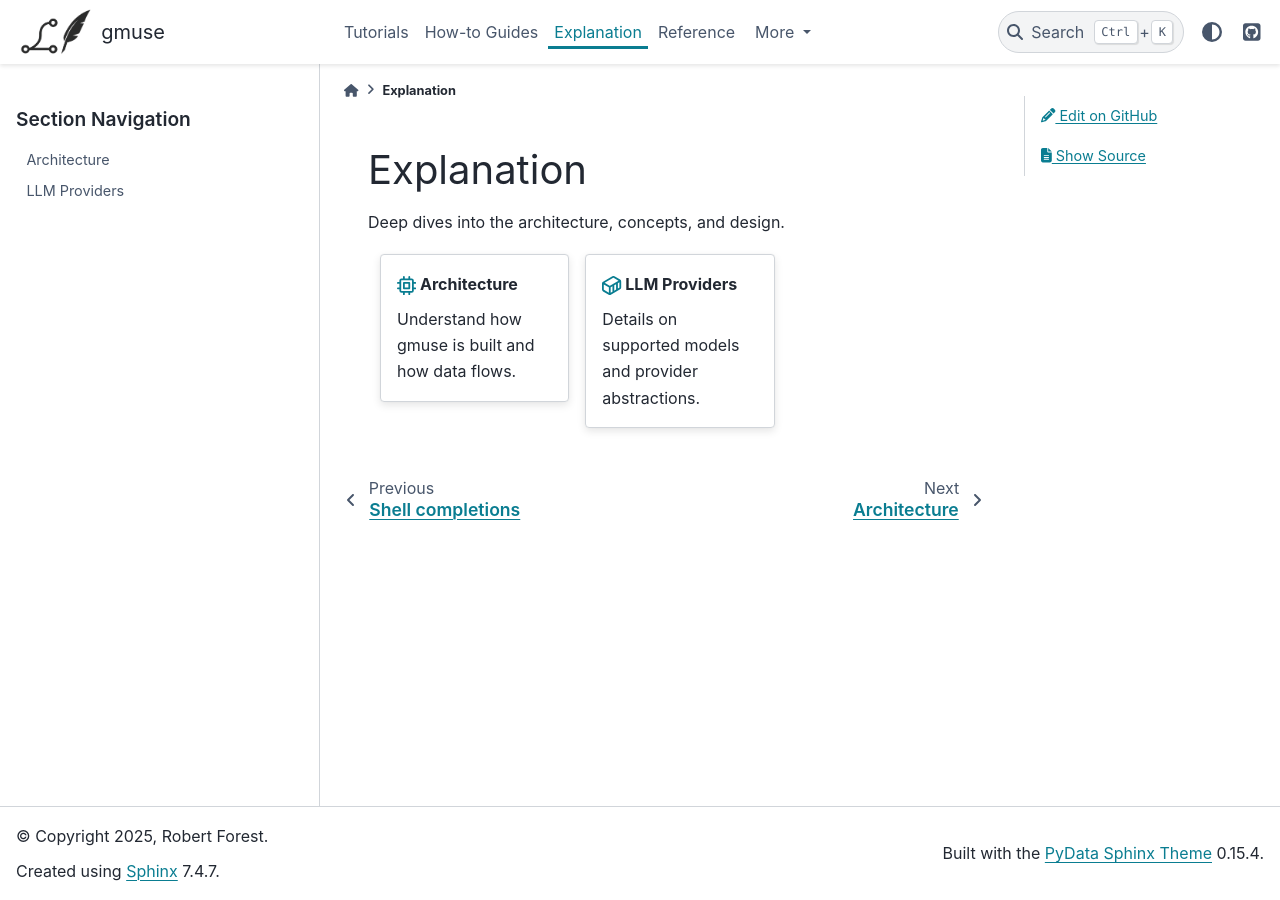
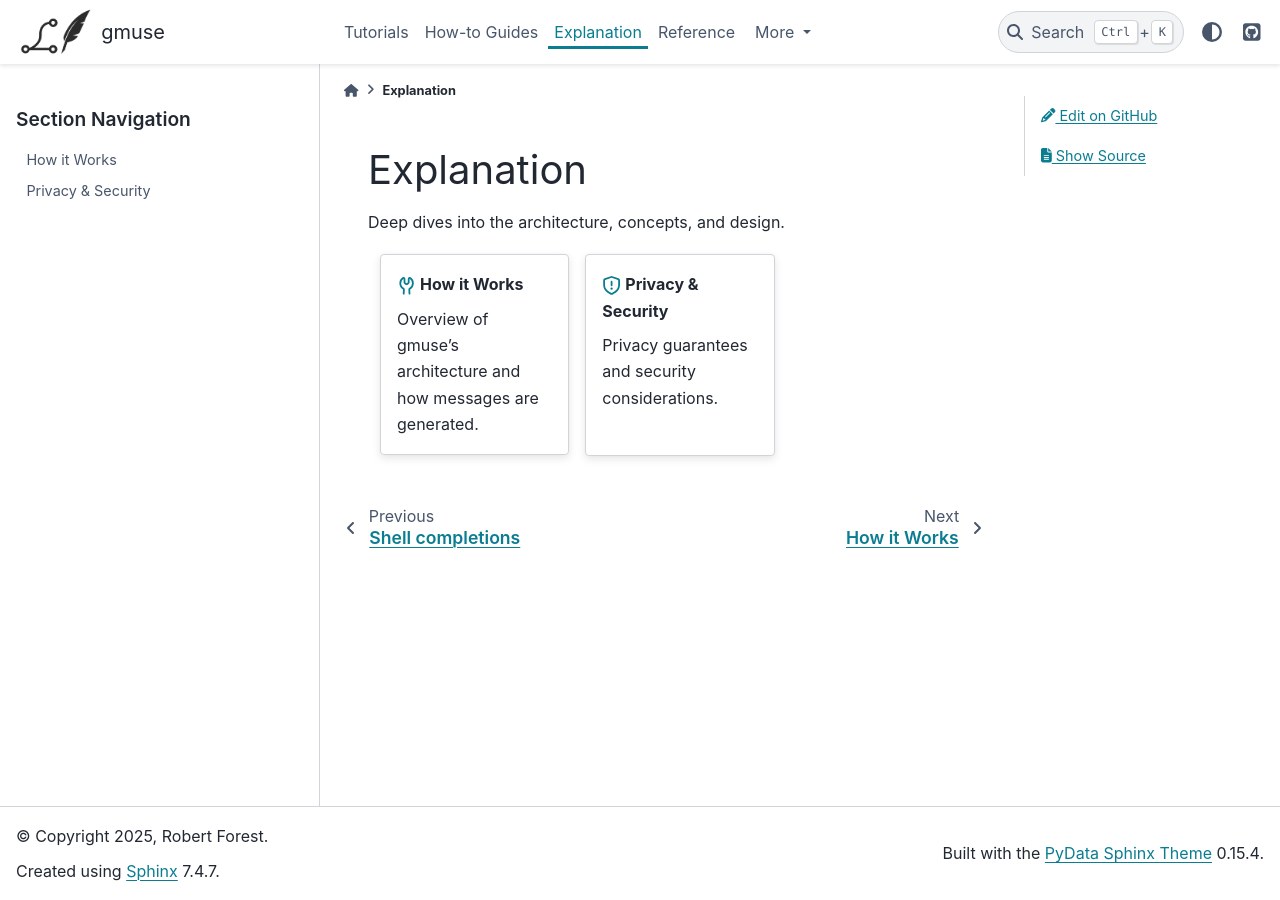
Before and after one commit to rvforest/gmuse, a Sphinx documentation site: the page built from docs/source/explanation/index.md, in a window 1280 px wide. Built offline with Sphinx 7.4.7 and the PyData theme 0.15.4, drawn with Linux system fonts in a browser that asks for light colours; pages that are not in the unit, such as notebooks, are missing from menus.

Commit message:
docs: clean up explanation pages

````diff
--- a/docs/source/explanation/index.md
+++ b/docs/source/explanation/index.md
@@ -6,20 +6,22 @@ Deep dives into the architecture, concepts, and design.
 :gutter: 3
 
 ::::{grid-item}
-:::{card} {octicon}`cpu;1.2em;sd-text-primary` Architecture
-:link: architecture
+:::{card} {octicon}`tools;1.2em;sd-text-primary` How it Works
+:link: how_it_works
 :link-type: doc
 
-Understand how gmuse is built and how data flows.
+Overview of gmuse's architecture and how messages are generated.
 :::
 ::::
 
 ::::{grid-item}
-:::{card} {octicon}`container;1.2em;sd-text-primary` LLM Providers
-:link: llm_providers
+:::{card} {octicon}`shield;1.2em;sd-text-primary` Privacy & Security
+:link: privacy
 :link-type: doc
 
-Details on supported models and provider abstractions.
+Privacy guarantees and security considerations.
+
+<div style="height:0.6em" aria-hidden="true"></div>
 :::
 ::::
 ::::::
@@ -28,6 +30,6 @@ Details on supported models and provider abstractions.
 :maxdepth: 1
 :hidden:
 
-architecture
-llm_providers
+how_it_works
+privacy
 ```
````
Also changed, not shown: docs/source/explanation/architecture.md (deleted, +0 -19 lines), docs/source/explanation/llm_providers.md (deleted, +0 -19 lines).
